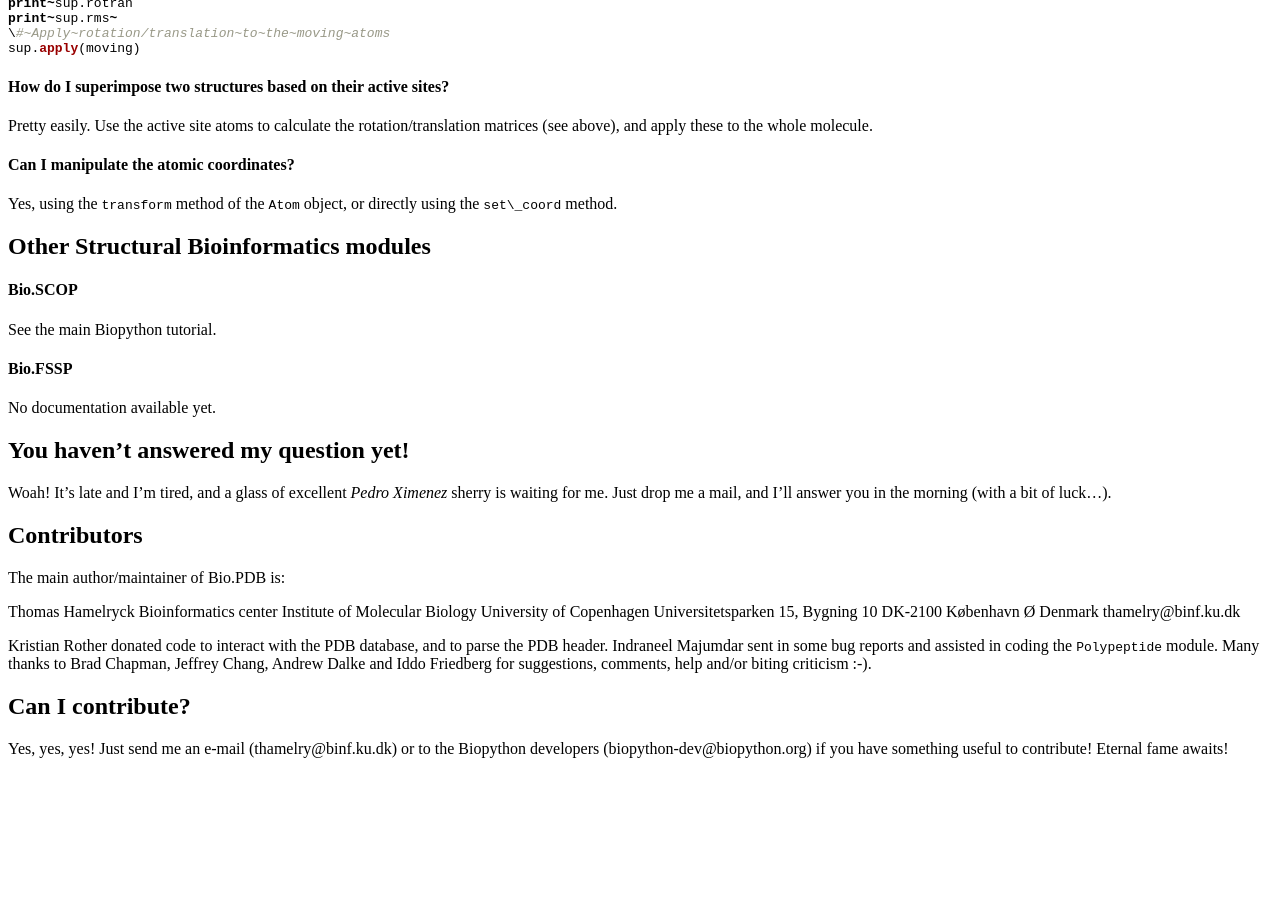
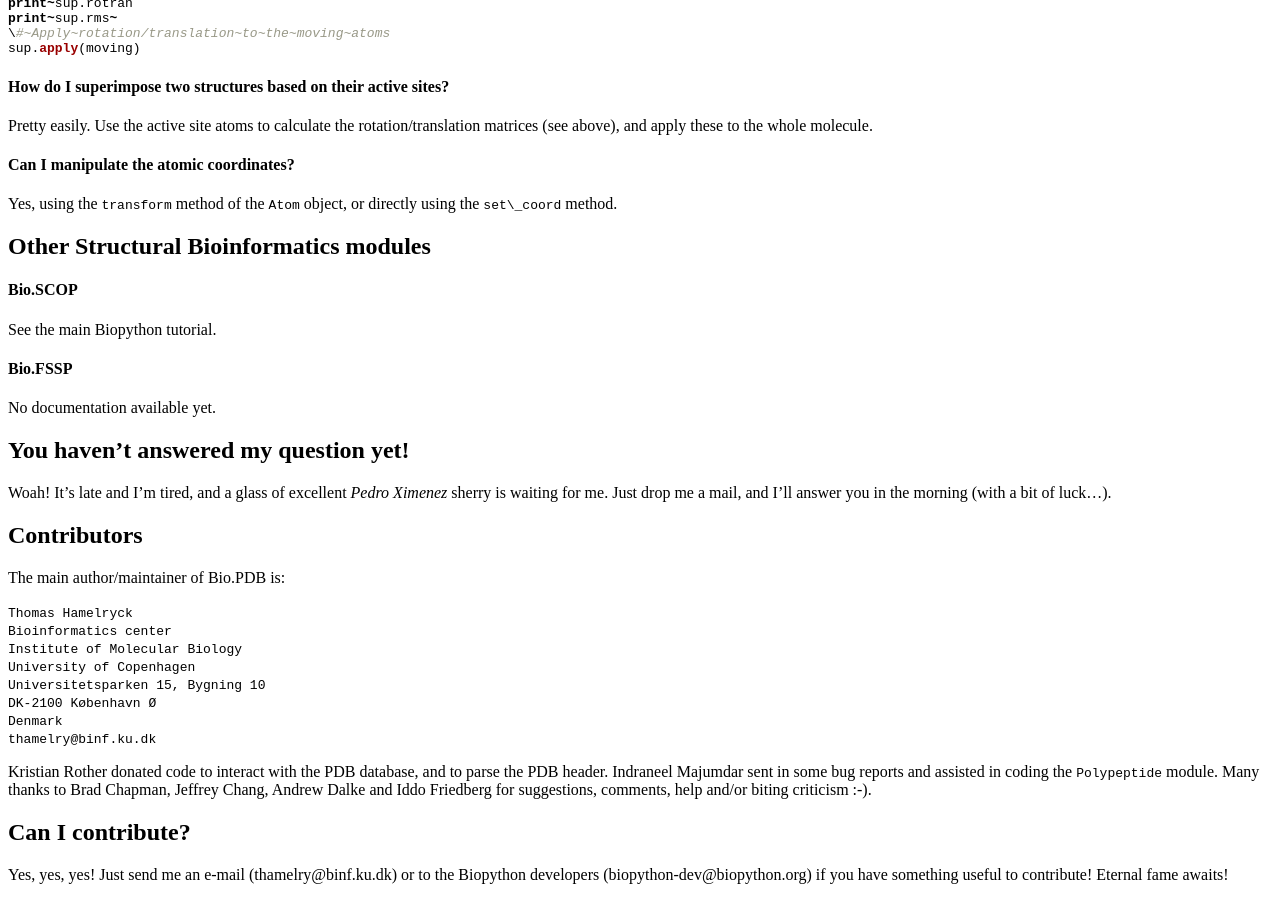
Before and after one commit to biopython/biopython.github.io, a Jekyll site: the page built from wiki/The_Biopython_Structural_Bioinformatics_FAQ.md, in a window 1280 px wide and 900 px high, scrolled down 11718 px. Built offline with Jekyll 4.4.1, drawn with Linux system fonts in a browser that asks for light colours; before the commit the page ends 12492 px from its top, so only the background shows below that.

Commit message:
/* Contributors */

```diff
--- a/wiki/The_Biopython_Structural_Bioinformatics_FAQ.md
+++ b/wiki/The_Biopython_Structural_Bioinformatics_FAQ.md
@@ -1020,9 +1020,14 @@ Contributors
 
 The main author/maintainer of Bio.PDB is:
 
-Thomas Hamelryck Bioinformatics center Institute of Molecular Biology
-University of Copenhagen Universitetsparken 15, Bygning 10 DK-2100
-København Ø Denmark thamelry@binf.ku.dk
+`Thomas Hamelryck`
+`Bioinformatics center`
+`Institute of Molecular Biology`
+`University of Copenhagen`
+`Universitetsparken 15, Bygning 10`
+`DK-2100 København Ø`
+`Denmark`
+`thamelry@binf.ku.dk`
 
 Kristian Rother donated code to interact with the PDB database, and to
 parse the PDB header. Indraneel Majumdar sent in some bug reports and
```
Also changed, not shown: 1 other file.
